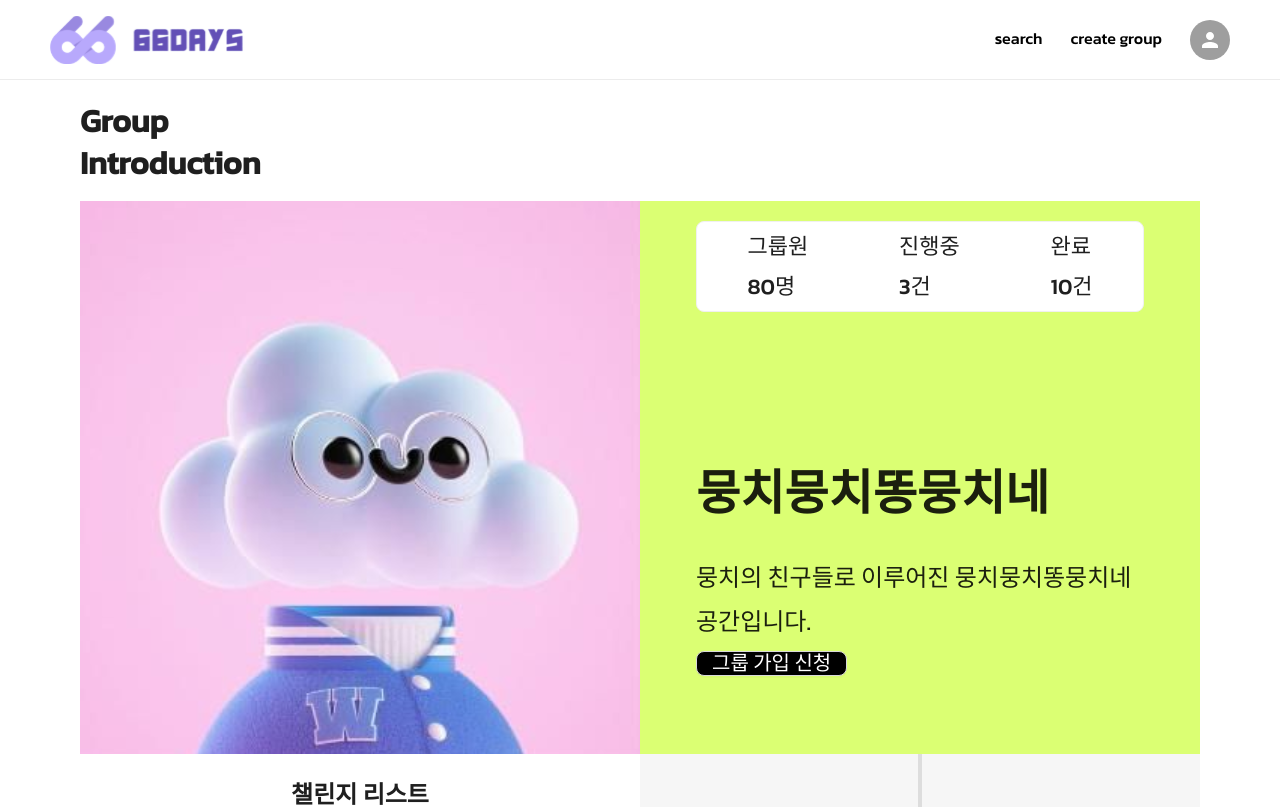
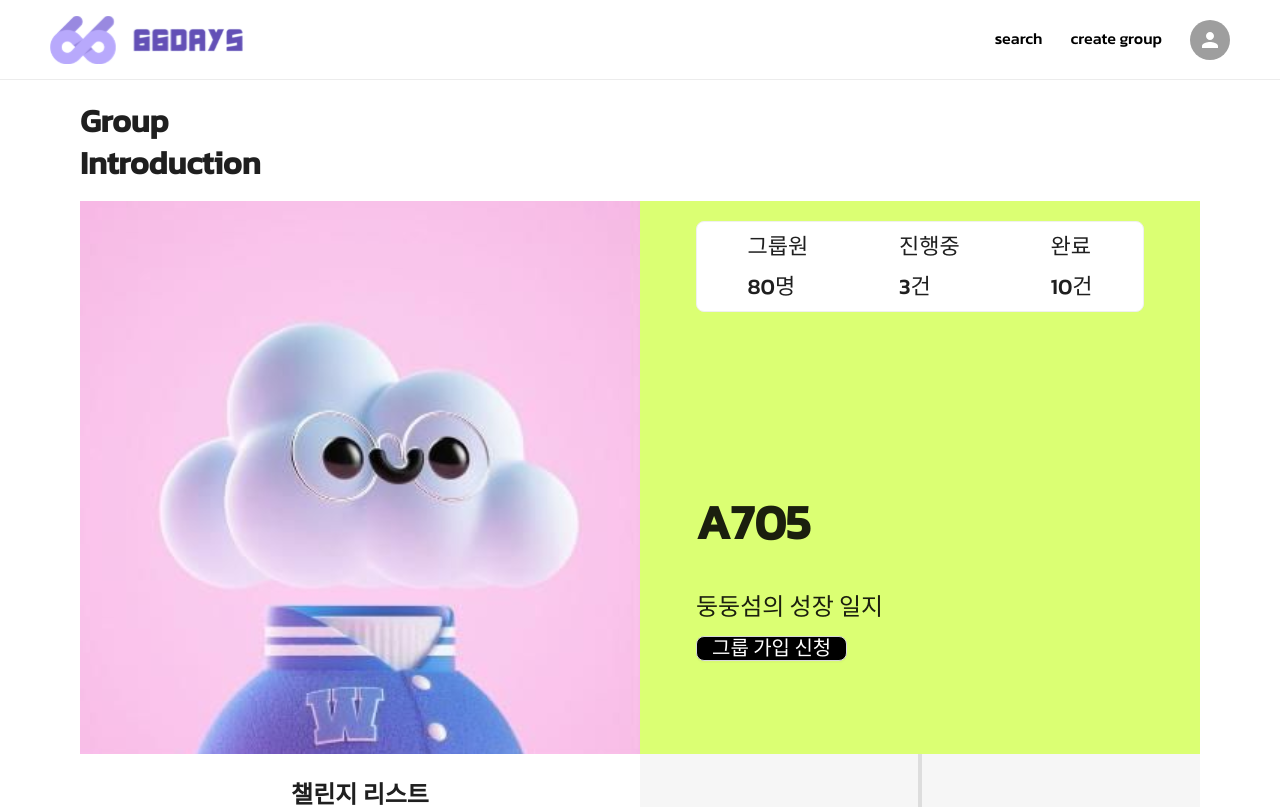
Before and after one commit to predictyson/66days, a React (Vite) app in the folder frontend/: page /groupIntro in a window 1280 px wide. Shown: the top 807 px of the page. Built offline with nearby package versions, Linux system fonts and the light colour scheme; a web font is replaced by a local one.

Commit message:
fe/chore: change title

```diff
--- a/frontend/src/routes/GroupIntro.tsx
+++ b/frontend/src/routes/GroupIntro.tsx
@@ -67,10 +67,10 @@ export default function GroupIntro() {
               style={{ width: "80%", margin: "auto" }}
             >
               <Typography.Title style={{ fontSize: "4.8rem" }}>
-                뭉치뭉치똥뭉치네
+                A705
               </Typography.Title>
               <Typography.Text style={{ fontSize: "2.4rem" }}>
-                뭉치의 친구들로 이루어진 뭉치뭉치똥뭉치네 공간입니다.
+                둥둥섬의 성장 일지
               </Typography.Text>
               <Button
                 size="large"
```
